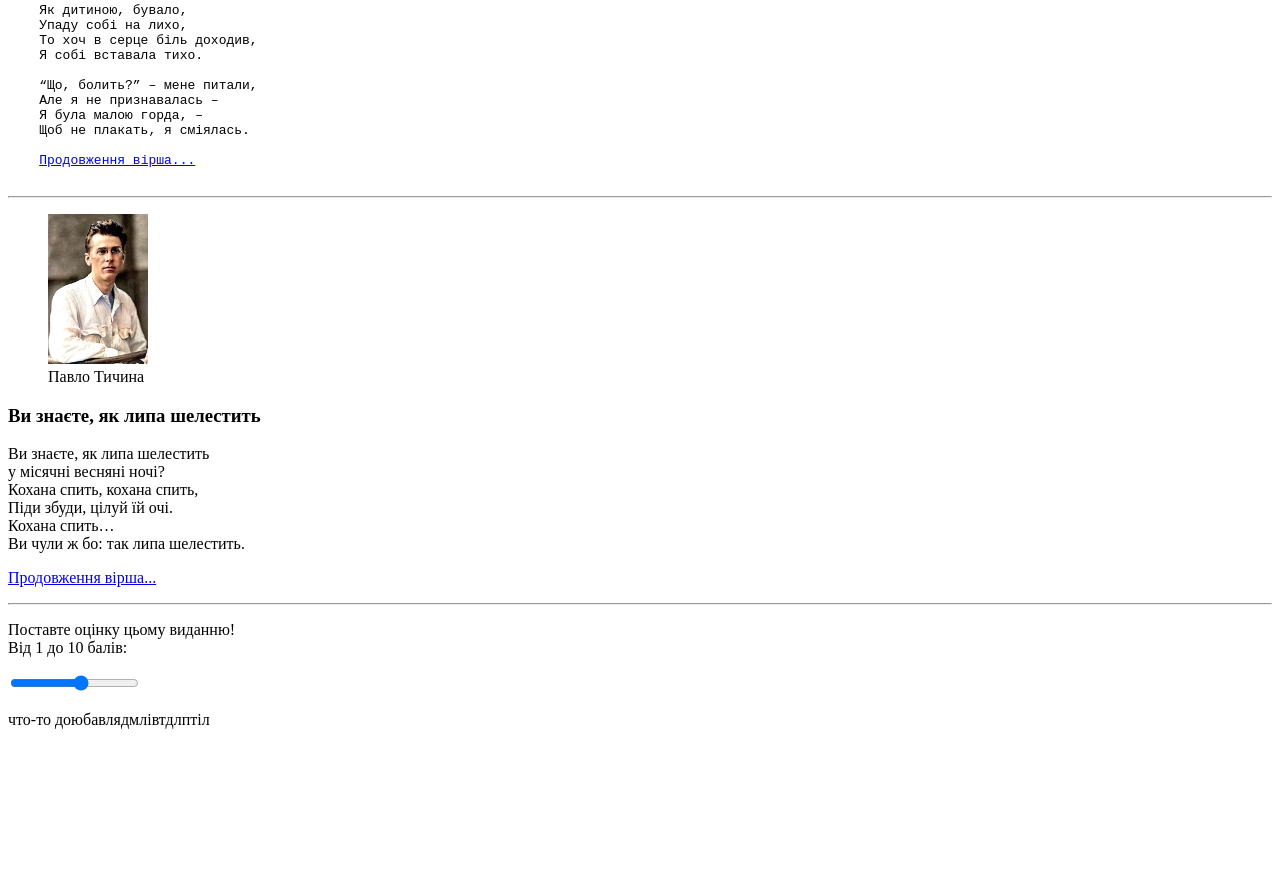
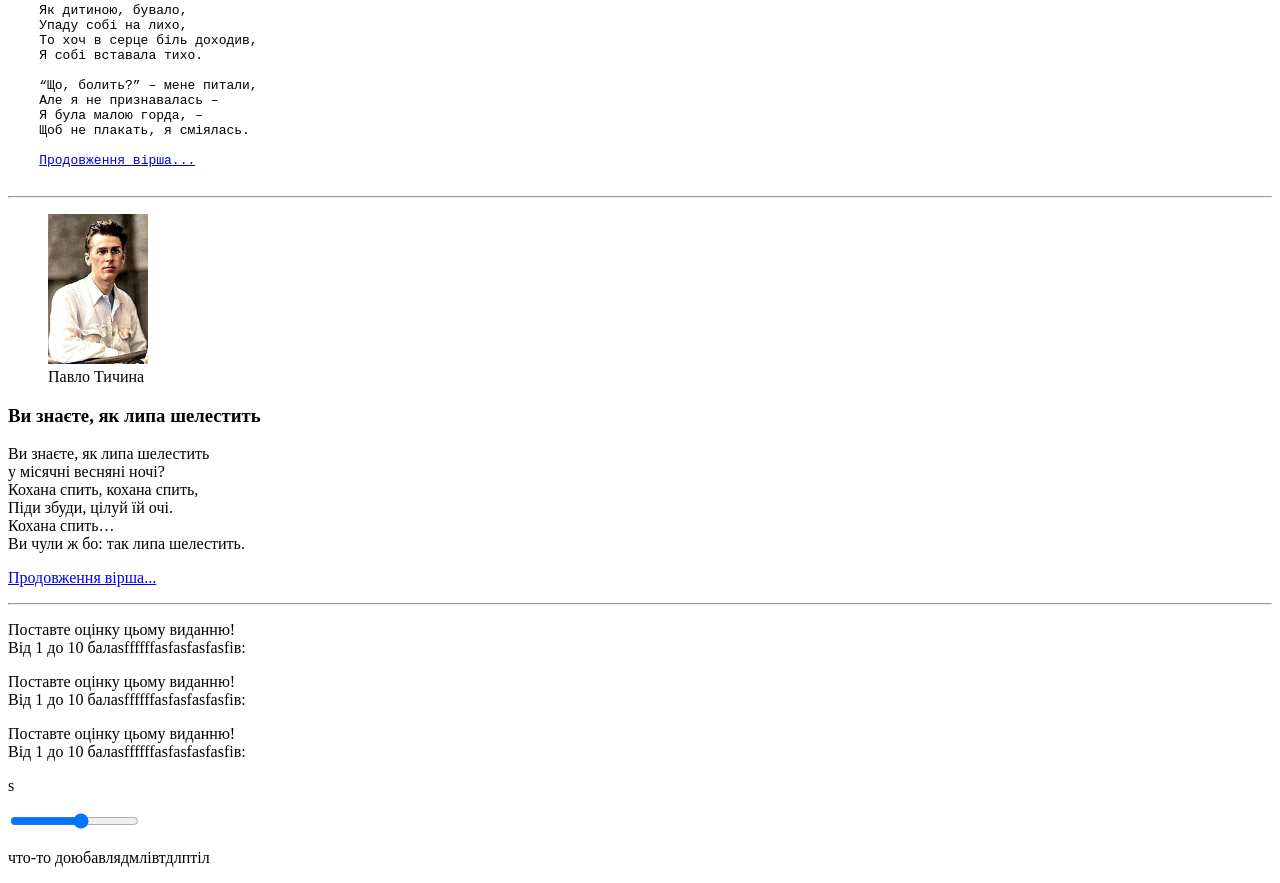
Before and after one commit to IlliaBielik/projects_front-end, a plain HTML site: page index.html in a window 1280 px wide. Shown: the part 316-1199 px from the top of the page. Before the commit the page ends 1061 px from the top, so only its background shows below. Drawn offline with Linux system fonts and the light colour scheme.

Commit message:
Новая ветка коммит4

```diff
--- a/index.html
+++ b/index.html
@@ -62,7 +62,11 @@
 
   <form>
     <p>Поставте оцінку цьому виданню! <br>
-      Від 1 до 10 балів:</p>
+      Від 1 до 10 балasffffffasfasfasfasfів:</p>
+    <p>Поставте оцінку цьому виданню! <br>
+      Від 1 до 10 балasffffffasfasfasfasfів:</p>
+    <p>Поставте оцінку цьому виданню! <br>
+      Від 1 до 10 балasffffffasfasfasfasfів:</p>s
     <p><input type="range" min="1" max="10"></p>
   </form>
 
```
